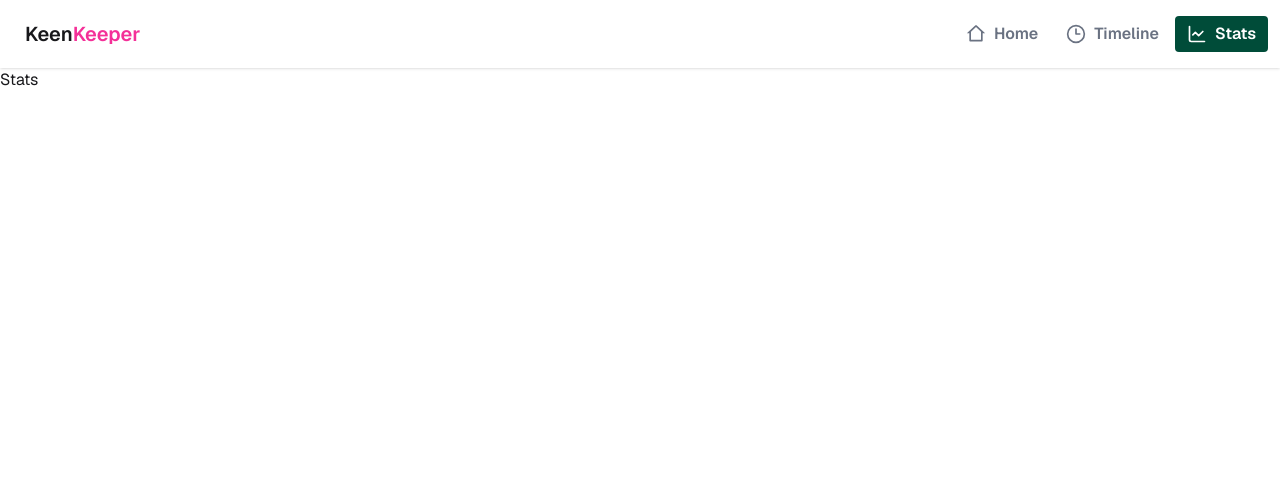
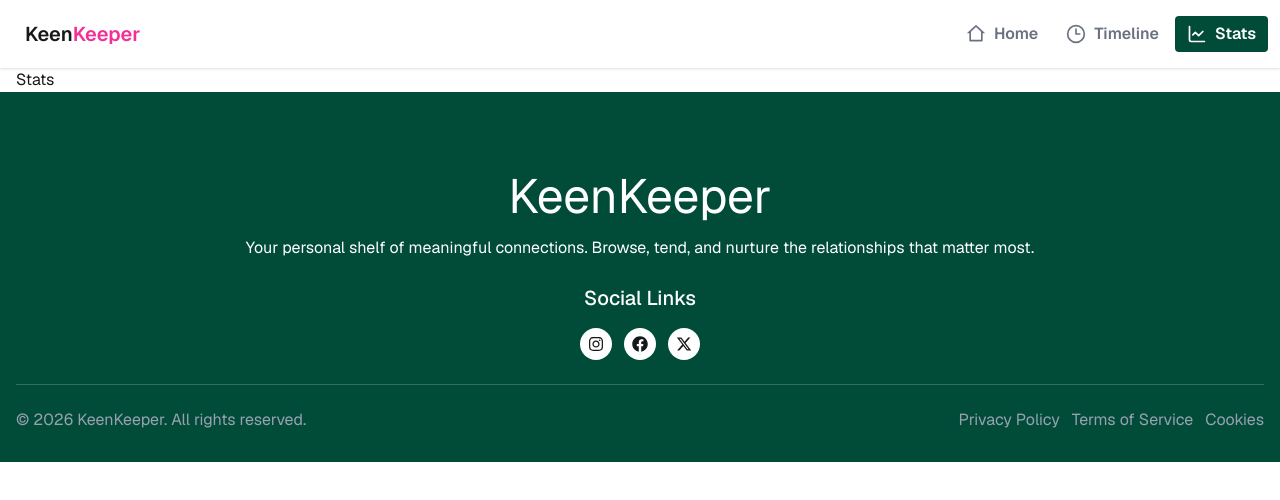
Before and after one commit to raselranar/B13-A7, a Next.js app: page /stats in a window 1280 px wide. Shown: the top 500 px of the page. Built offline with nearby package versions, Linux system fonts and the light colour scheme.

Commit message:
add footer

```diff
--- a/src/app/layout.js
+++ b/src/app/layout.js
@@ -1,6 +1,7 @@
 import { Geist, Geist_Mono } from "next/font/google";
 import "./globals.css";
 import NavBar from "@/components/layout/NavBar";
+import Footer from "@/components/layout/Footer";
 
 const geistSans = Geist({
   variable: "--font-geist-sans",
@@ -26,7 +27,8 @@ export default function RootLayout({ children }) {
       <body className={`${geistSans.className} min-h-full flex flex-col`}>
         {/* nav bar in all pages */}
         <NavBar />
-        <main>{children}</main>
+        <main className="container mx-auto px-4">{children}</main>
+        <Footer />
       </body>
     </html>
   );
--- /dev/null
+++ b/src/components/layout/Footer.jsx
@@ -0,0 +1,46 @@
+import { FaXTwitter } from "react-icons/fa6";
+import { FaFacebook, FaInstagram } from "react-icons/fa";
+const Footer = () => {
+  return (
+    <footer className="bg-success-content">
+      {/* container */}
+      <div className="container mx-auto px-4 pt-20 pb-7.5">
+        <div className="text-white text-center flex flex-col gap-4 mx-auto">
+          <h2 className="text-5xl">KeenKeeper</h2>
+          <p>
+            Your personal shelf of meaningful connections. Browse, tend, and
+            nurture the relationships that matter most.
+          </p>
+        </div>
+        {/* socials links */}
+        <div className="mt-6 space-y-4">
+          <h3 className="text-center text-white font-medium text-xl">
+            Social Links
+          </h3>
+          <ul className="flex gap-3 justify-center">
+            <li className="p-2 rounded-full bg-white">
+              <FaInstagram />
+            </li>
+            <li className="p-2 rounded-full bg-white">
+              <FaFacebook />
+            </li>
+            <li className="p-2 rounded-full bg-white">
+              <FaXTwitter />
+            </li>
+          </ul>
+        </div>
+        <div className="divider before:bg-gray-50/20 after:bg-gray-50/20 before:h-px after:h-px"></div>
+        {/* copy right */}
+        <div className="text-gray-400 flex flex-wrap justify-between gap-4">
+          <p>© 2026 KeenKeeper. All rights reserved.</p>
+          <ul className="flex gap-3 flex-wrap">
+            <li>Privacy Policy</li>
+            <li>Terms of Service</li>
+            <li>Cookies</li>
+          </ul>
+        </div>
+      </div>
+    </footer>
+  );
+};
+export default Footer;
```
Also changed, not shown: 1 other file (tests, documents, lock files or other folders).
